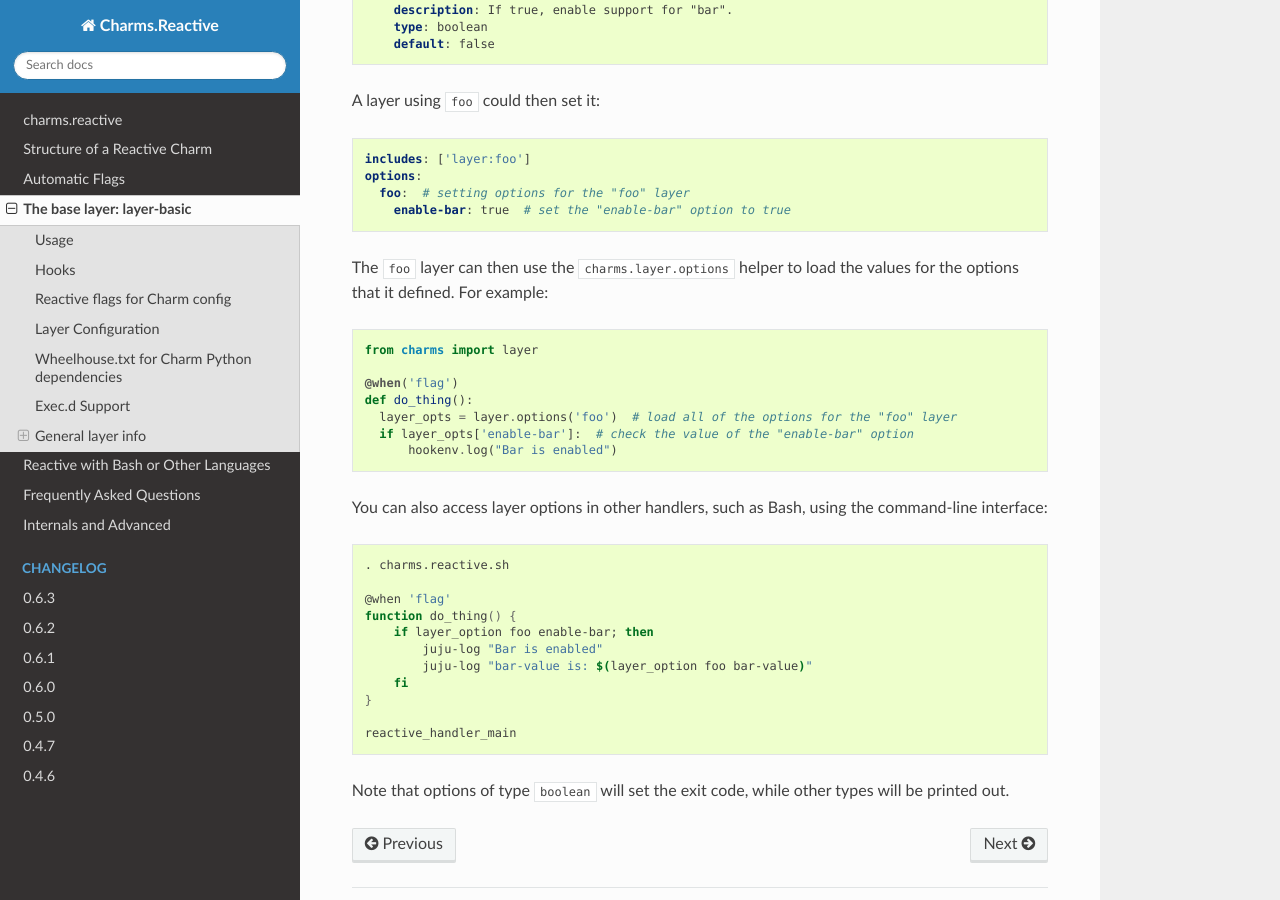
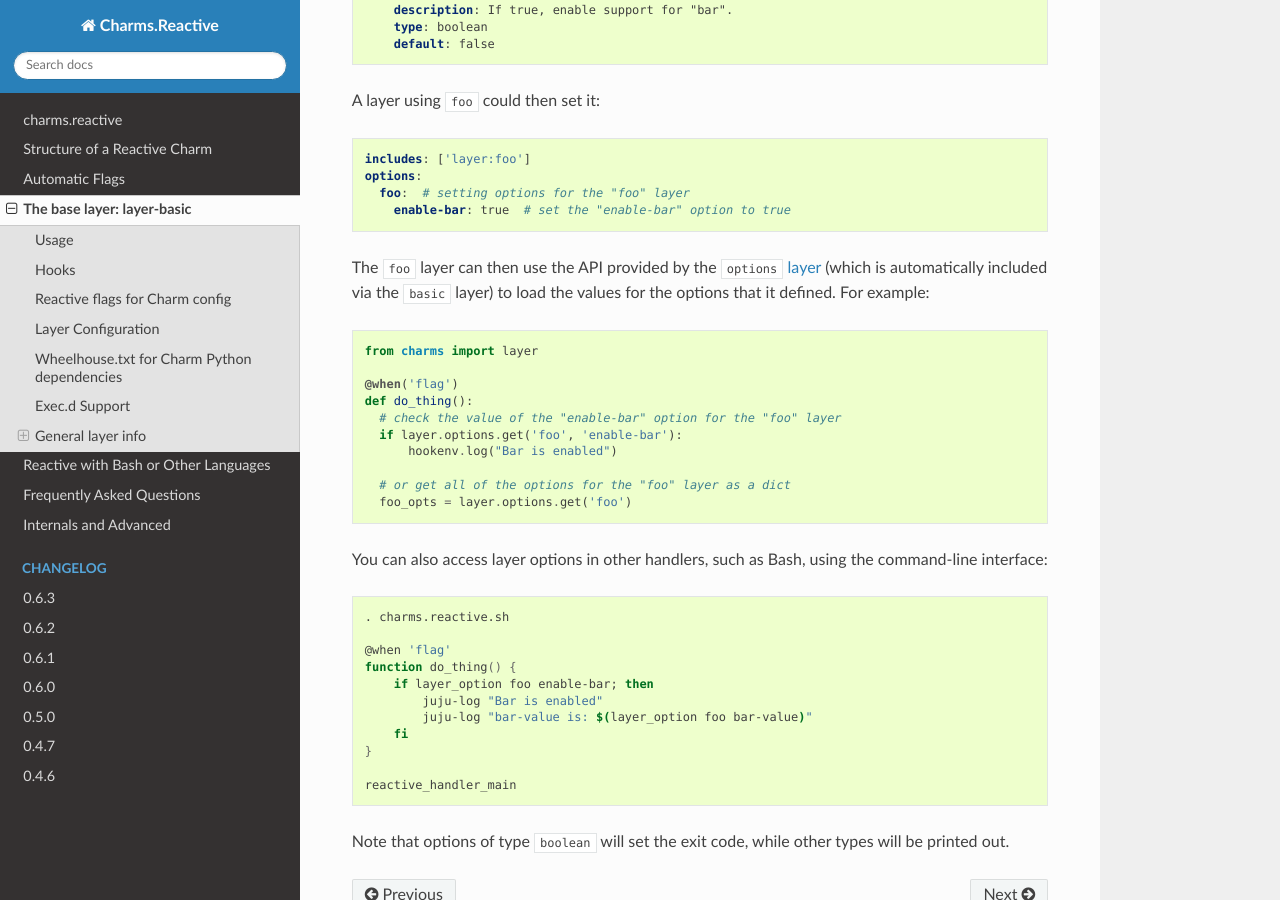
Before and after one commit to canonical/charms.reactive, a Sphinx documentation site: the page built from docs/layer-basic.md, in a window 1280 px wide and 900 px high, scrolled down 4351 px. Built offline with Sphinx 7.4.7 and the Read the Docs theme 2.0.0, drawn with Linux system fonts in a browser that asks for light colours; pages that are not in the unit, such as notebooks, are missing from menus.

Commit message:
Update docs for using layer options (#186)
`layer:options` was split out from `layer:basic` and a minor change was
made to the API.

See the following for more info:

  * https://discourse.jujucharms.com/t/small-layer-options-api-change/62
  * https://github.com/juju-solutions/layer-options

````diff
--- a/docs/layer-basic.md
+++ b/docs/layer-basic.md
@@ -243,17 +243,21 @@ options:
     enable-bar: true  # set the "enable-bar" option to true
 ```
 
-The `foo` layer can then use the `charms.layer.options` helper to load the values
-for the options that it defined.  For example:
+The `foo` layer can then use the API provided by the [`options` layer][layer-options]
+(which is automatically included via the `basic` layer) to load the values for the
+options that it defined.  For example:
 
 ```python
 from charms import layer
 
 @when('flag')
 def do_thing():
-  layer_opts = layer.options('foo')  # load all of the options for the "foo" layer
-  if layer_opts['enable-bar']:  # check the value of the "enable-bar" option
+  # check the value of the "enable-bar" option for the "foo" layer
+  if layer.options.get('foo', 'enable-bar'):
       hookenv.log("Bar is enabled")
+
+  # or get all of the options for the "foo" layer as a dict
+  foo_opts = layer.options.get('foo')
 ```
 
 You can also access layer options in other handlers, such as Bash, using
@@ -287,6 +291,7 @@ will be printed out.
 [pypi charms.X]: https://pypi.python.org/pypi?%3Aaction=search&term=charms.&submit=search
 [`requirements.txt`]: https://pip.pypa.io/en/stable/reference/pip_install/#requirements-file-format
 [layer-basic]: https://github.com/juju-solutions/layer-basic
+[layer-options]: https://github.com/juju-solutions/layer-options
 
 <!---
 Hard-coding links to other charms.reactive docs is currently required.
````
